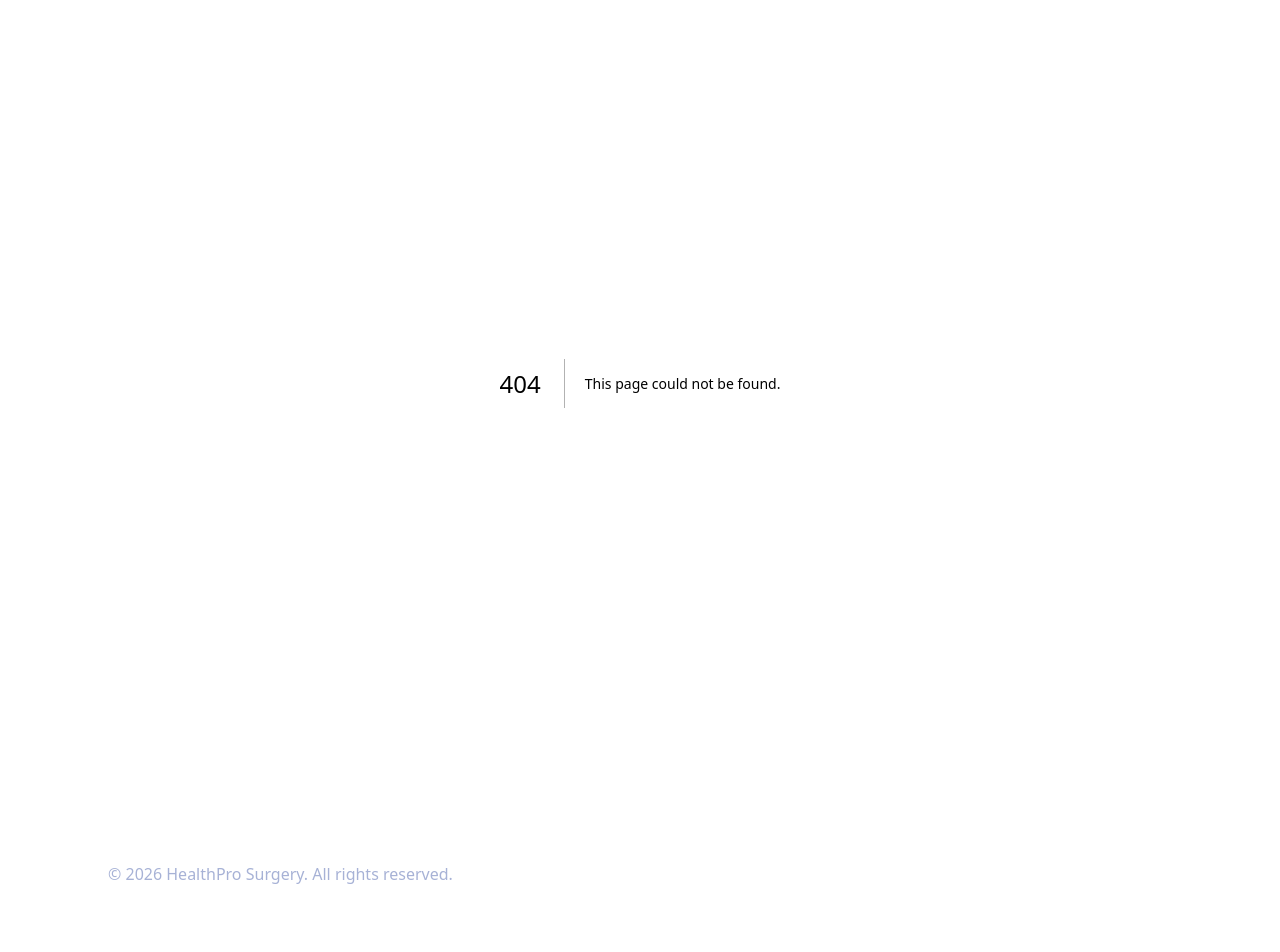
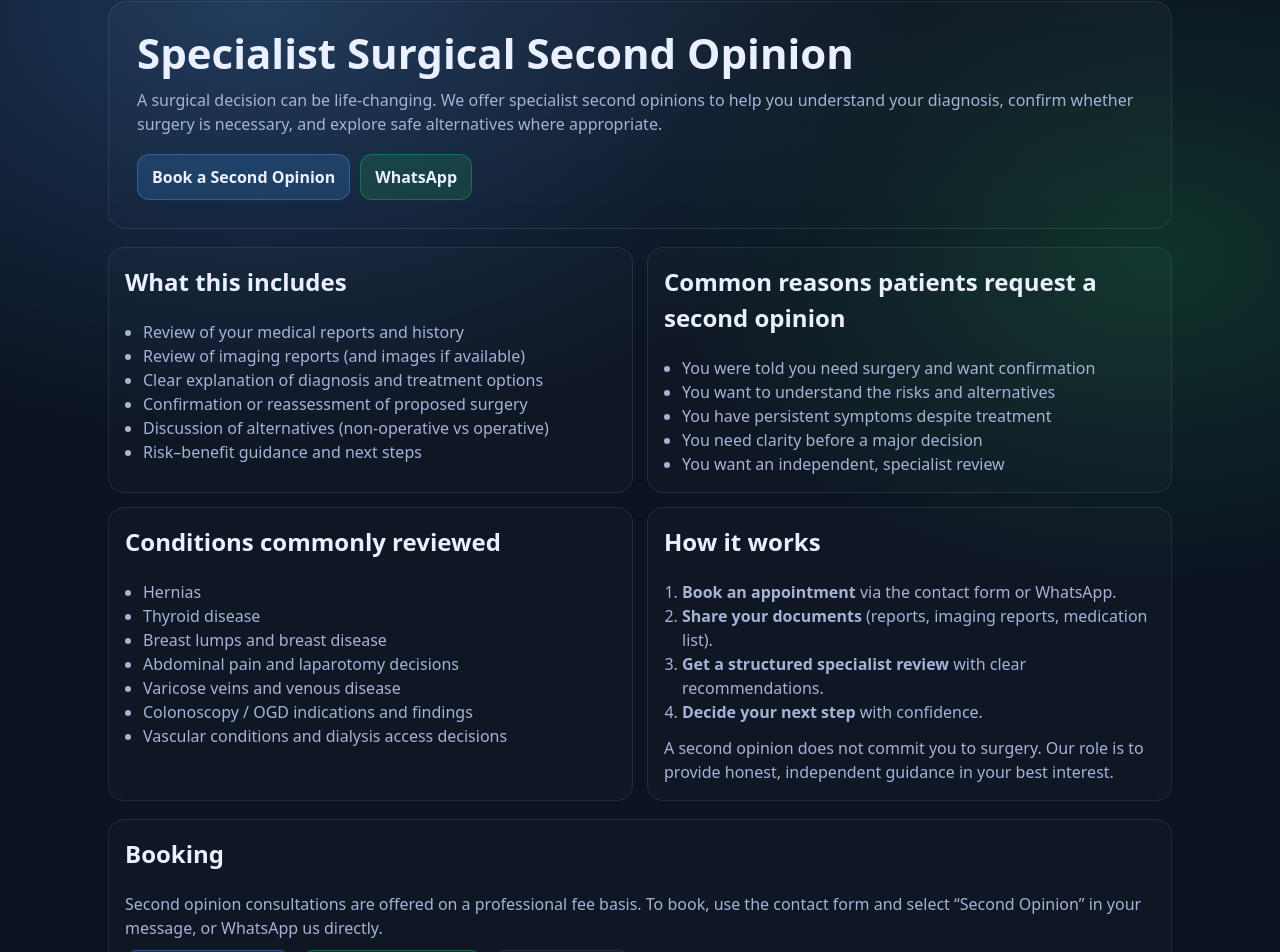
Before and after one commit to johnkinyuadr/healthpro-surgery, a Next.js app: page /second-opinion in a window 1280 px wide. Before the commit this address had no page. Shown: the part 116-1068 px from the top of the page. Before the commit the page ends 1020 px from the top, so only its background shows below. Built offline with nearby package versions, Linux system fonts and the light colour scheme.

Commit message:
Add specialist surgical second opinion page

```diff
--- /dev/null
+++ b/app/second-opinion/page.tsx
@@ -0,0 +1,118 @@
+import type { Metadata } from "next";
+import Link from "next/link";
+
+export const metadata: Metadata = {
+  title: "Specialist Surgical Second Opinion",
+  description:
+    "Book a specialist surgical second opinion in Mombasa — clear, independent guidance on diagnosis, proposed surgery, alternatives, and next steps.",
+};
+
+const WHATSAPP_NUMBER = "254721446206";
+
+export default function SecondOpinionPage() {
+  const waLink = `https://wa.me/${WHATSAPP_NUMBER}?text=${encodeURIComponent(
+    "Hello HealthPro Surgery. I would like to book a specialist surgical second opinion. Please guide me on the next steps."
+  )}`;
+
+  return (
+    <>
+      <section className="hero">
+        <h1 className="h1">Specialist Surgical Second Opinion</h1>
+        <p className="p">
+          A surgical decision can be life-changing. We offer specialist second opinions to help you
+          understand your diagnosis, confirm whether surgery is necessary, and explore safe
+          alternatives where appropriate.
+        </p>
+
+        <div className="btnRow">
+          <Link className="btn btnAccent" href="/contact">
+            Book a Second Opinion
+          </Link>
+          <a className="btn btnGreen" href={waLink} target="_blank" rel="noreferrer">
+            WhatsApp
+          </a>
+        </div>
+      </section>
+
+      <section className="grid">
+        <div className="card">
+          <h2 style={{ marginTop: 0 }}>What this includes</h2>
+          <ul className="list" style={{ marginTop: "10px" }}>
+            <li>Review of your medical reports and history</li>
+            <li>Review of imaging reports (and images if available)</li>
+            <li>Clear explanation of diagnosis and treatment options</li>
+            <li>Confirmation or reassessment of proposed surgery</li>
+            <li>Discussion of alternatives (non-operative vs operative)</li>
+            <li>Risk–benefit guidance and next steps</li>
+          </ul>
+        </div>
+
+        <div className="card">
+          <h2 style={{ marginTop: 0 }}>Common reasons patients request a second opinion</h2>
+          <ul className="list" style={{ marginTop: "10px" }}>
+            <li>You were told you need surgery and want confirmation</li>
+            <li>You want to understand the risks and alternatives</li>
+            <li>You have persistent symptoms despite treatment</li>
+            <li>You need clarity before a major decision</li>
+            <li>You want an independent, specialist review</li>
+          </ul>
+        </div>
+
+        <div className="card">
+          <h2 style={{ marginTop: 0 }}>Conditions commonly reviewed</h2>
+          <ul className="list" style={{ marginTop: "10px" }}>
+            <li>Hernias</li>
+            <li>Thyroid disease</li>
+            <li>Breast lumps and breast disease</li>
+            <li>Abdominal pain and laparotomy decisions</li>
+            <li>Varicose veins and venous disease</li>
+            <li>Colonoscopy / OGD indications and findings</li>
+            <li>Vascular conditions and dialysis access decisions</li>
+          </ul>
+        </div>
+
+        <div className="card">
+          <h2 style={{ marginTop: 0 }}>How it works</h2>
+          <ol className="list" style={{ marginTop: "10px" }}>
+            <li>
+              <strong>Book an appointment</strong> via the contact form or WhatsApp.
+            </li>
+            <li>
+              <strong>Share your documents</strong> (reports, imaging reports, medication list).
+            </li>
+            <li>
+              <strong>Get a structured specialist review</strong> with clear recommendations.
+            </li>
+            <li>
+              <strong>Decide your next step</strong> with confidence.
+            </li>
+          </ol>
+          <p className="p" style={{ marginTop: "12px" }}>
+            A second opinion does not commit you to surgery. Our role is to provide honest,
+            independent guidance in your best interest.
+          </p>
+        </div>
+      </section>
+
+      <div className="card" style={{ marginTop: "18px" }}>
+        <h2 style={{ marginTop: 0 }}>Booking</h2>
+        <p className="p">
+          Second opinion consultations are offered on a professional fee basis. To book, use the
+          contact form and select “Second Opinion” in your message, or WhatsApp us directly.
+        </p>
+
+        <div className="btnRow" style={{ marginTop: "10px" }}>
+          <Link className="btn btnAccent" href="/contact">
+            Book via Website
+          </Link>
+          <a className="btn btnGreen" href={waLink} target="_blank" rel="noreferrer">
+            WhatsApp Booking
+          </a>
+          <Link className="btn" href="/services">
+            View Services
+          </Link>
+        </div>
+      </div>
+    </>
+  );
+}
```
